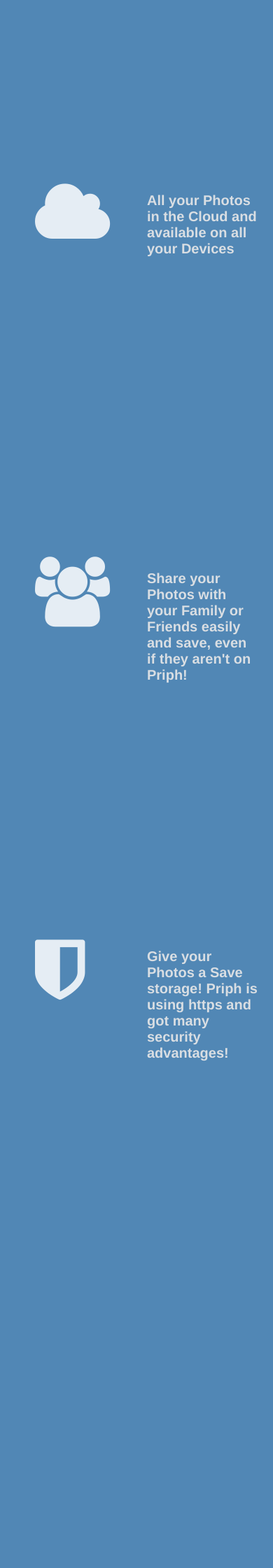
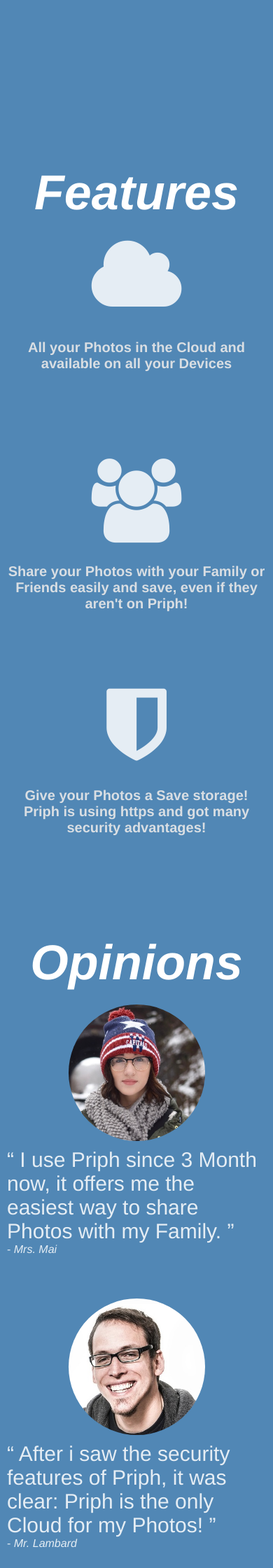
Before and after one commit to mono424/priph, a PHP site: page / in a window 390 px wide. Shown: the part 2755-4995 px from the top of the page at 70% size. Run offline with PHP 8.4, Linux system fonts and the light colour scheme; the visitor is signed in with stand-in values (Sample User, id 1); some libraries are stand-ins or nearby versions.

Commit message:
Comments & Mobile Optimization

```diff
--- a/css/about_slide.css
+++ b/css/about_slide.css
@@ -54,6 +54,12 @@
   padding-top: 15vh;
 }
 
+.features-side h1{
+  color: white;
+  font-size: 70px;
+  text-align:center;
+}
+
 .features-box{
   margin: 20px 20px 20px 50px;
   position: relative;
@@ -82,6 +88,38 @@
   top: 0;
   left: 50vw;
   width: 50vw;
-  height: 90vh;
-  padding-top: 10vh;
+  height: 85vh;
+  padding-top: 15vh;
 }
+
+.comment-side h1{
+  color: white;
+  font-size: 70px;
+  text-align:center;
+}
+
+.comment-box{
+  margin: 20px 20px 20px 50px;
+  position: relative;
+  height: 20vh;
+  color: rgba(255, 255, 255, 0.85);
+}
+
+.comment-box img{
+  position: absolute;
+  left:0;
+  top:0;
+  border-radius: 50%;
+  width: 120px;
+  height: 120px;
+}
+
+.comment-box .quote{
+  position: absolute;
+  left:160px;
+  top:0;
+}
+
+.comment-box .quote q{
+  font-size: 30px;
+}
--- a/css/master.css
+++ b/css/master.css
@@ -33,6 +33,14 @@
     border: 0;
     height: 1px;
     background-image: linear-gradient(to right, rgba(0, 0, 0, 0), rgba(0, 0, 0, 0.75), rgba(0, 0, 0, 0));
+}
+
+q:before {
+    content: open-quote;
+}
+
+q:after {
+    content: close-quote;
 }
 
 h1.priph{
--- a/css/mobile.css
+++ b/css/mobile.css
@@ -8,7 +8,7 @@
 
   .comment-side{
     top: 100vh;
-    left: 50vw;
+    left: 0;
     width: 100vw;
   }
 
@@ -147,6 +147,62 @@
     /*background: transparent;*/
   }
 
+  /* ABOUT CONTENT*/
+  #slide1 .about-content{
+    height: 2800px;
+  }
+
+  /* FEATURE BOX */
+  .features-side{
+    height: 1200px;
+  }
+
+  .features-box{
+    margin: 20px 0 20px 0;
+    height: 300px;
+  }
+
+  .features-box i{
+    font-size: 120px;
+    position: absolute;
+    left:0;
+    top:0;
+    width: 100vw;
+    text-align: center;
+  }
+
+  .features-box p{
+    font-size: 20px;
+    position: absolute;
+    left:0;
+    top:130px;
+    padding: 0 10px;
+    text-align:center;
+  }
+
+  /* COMMENTS */
+  .comment-side{
+    top: 1100px;
+  }
+
+  .comment-box{
+    margin: 20px 0 20px 0;
+    height: 400px;
+  }
+
+  .comment-box img{
+    margin: 0 25vw;
+    width: 50vw;
+    height: 50vw;
+  }
+
+  .comment-box .quote{
+    position: absolute;
+    left:0;
+    top:50vw;
+    padding: 10px;
+  }
+
 }
 
 
--- a/index.php
+++ b/index.php
@@ -414,6 +414,7 @@
           <div class="about-content">
             <!-- FEATURE SIDE -->
             <div class="features-side">
+              <h1>Features</h1>
               <div class="features-box">
                 <i class="fa fa-cloud" aria-hidden="true"></i>
                 <p>
@@ -439,8 +440,41 @@
 
             <!-- COMMENT SIDE -->
             <div class="comment-side">
+              <h1>Opinions</h1>
               <div class="comment-box">
+                <img src="img/com_0.jpg" alt="" />
+                <div class="quote">
+                  <q>
+                    I use Priph since 3 Month now, it offers me the easiest way to share Photos with my Family.
+                  </q>
+                  <footer>
+                    - <cite>Mrs. Mai</cite>
+                  </footer>
+                </div>
+              </div>
 
+              <div class="comment-box">
+                <img src="img/com_1.jpg" alt="" />
+                <div class="quote">
+                  <q>
+                    After i saw the security features of Priph, it was clear: Priph is the only Cloud for my Photos!
+                  </q>
+                  <footer>
+                    - <cite>Mr. Lambard</cite>
+                  </footer>
+                </div>
+              </div>
+
+              <div class="comment-box">
+                <img src="img/com_2.jpg" alt="" />
+                <div class="quote">
+                  <q>
+                    As Model I dont have much time, so i was happy that i found Priph, which allows me to share my Photos save and Fast!
+                  </q>
+                  <footer>
+                    - <cite>Ms. Simmenson</cite>
+                  </footer>
+                </div>
               </div>
 
             </div>
```
Also changed, not shown: img/com_0.jpg (added), img/com_1.jpg (added), img/com_2.jpg (added).
